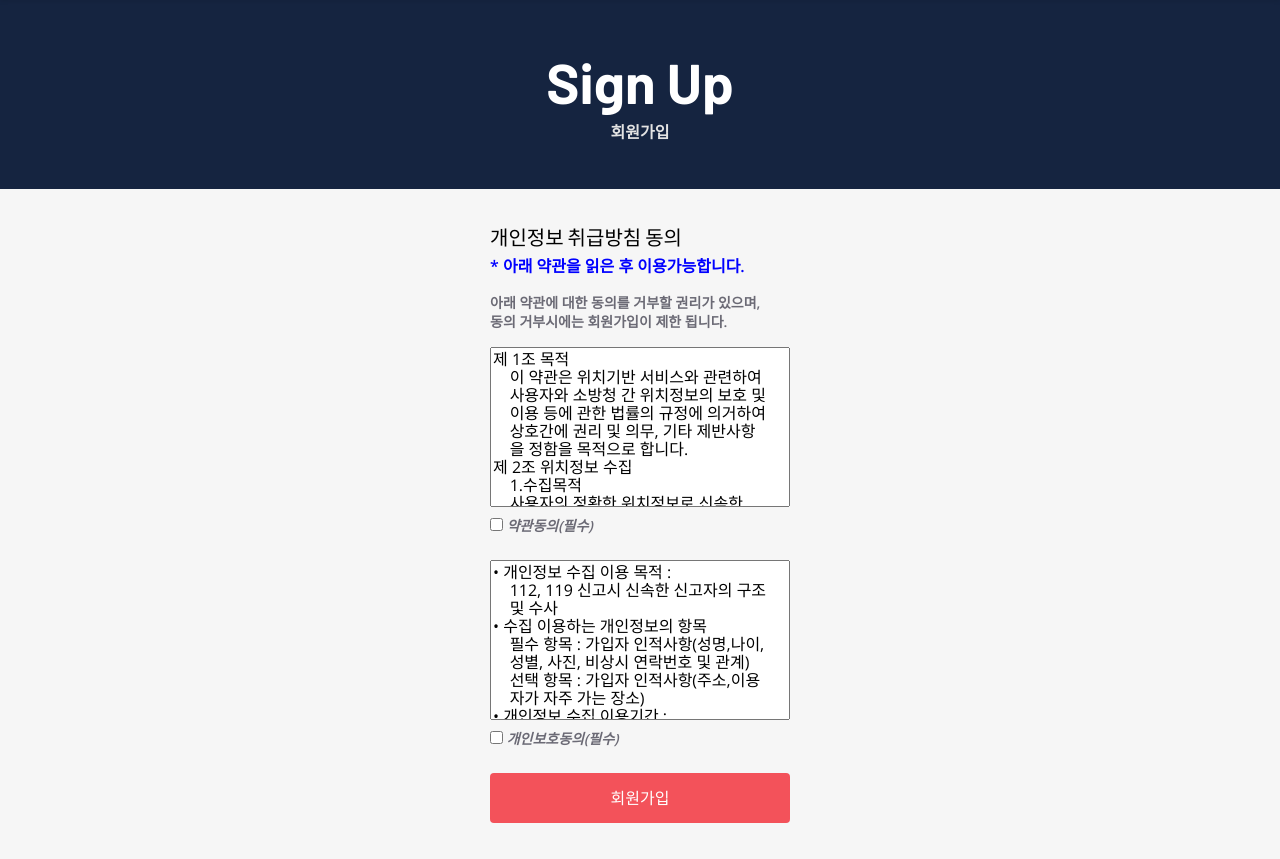
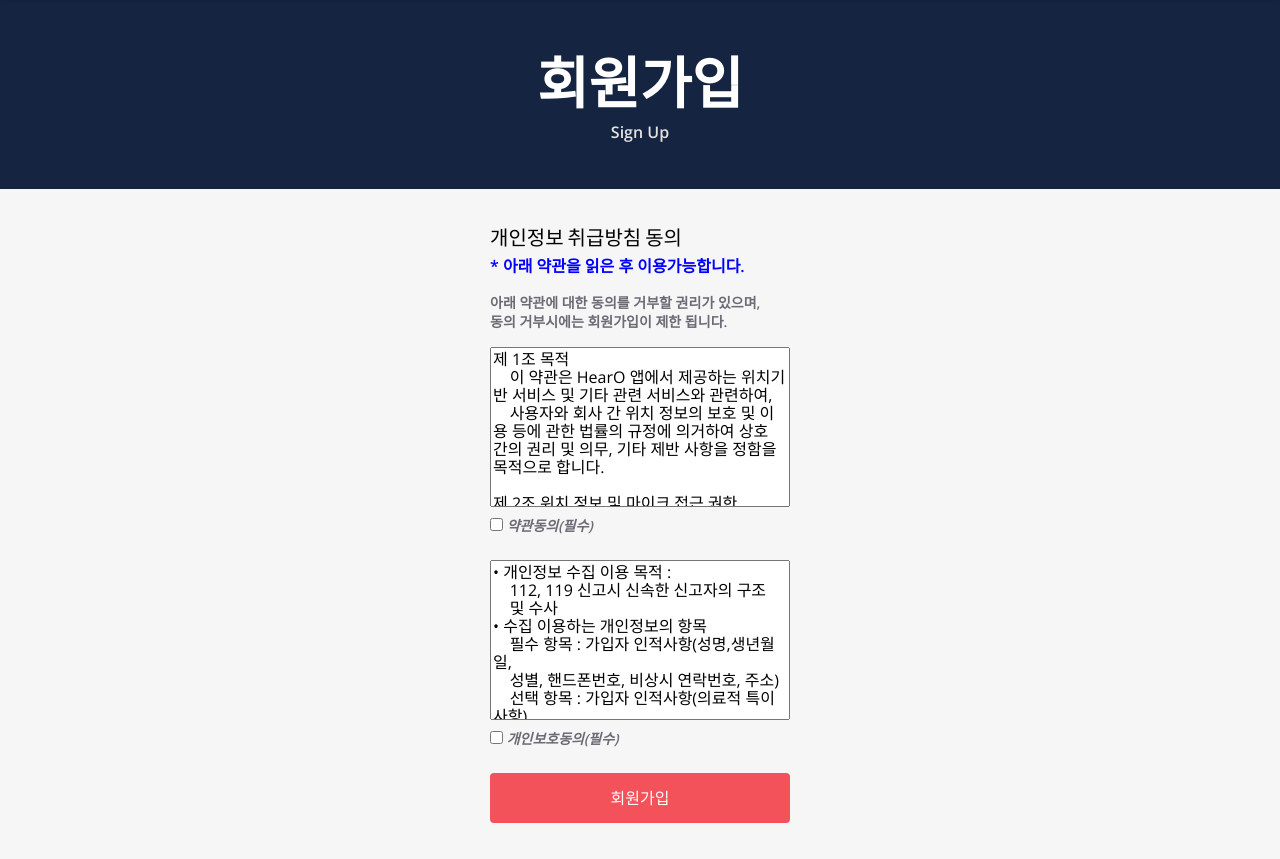
Before and after one commit to RedOff34/HearO, a Django app: page /SignIn/pia/ in a window 1280 px wide. Shown: the part 88-947 px from the top of the page. Run offline with Django 4.2, Linux system fonts and the light colour scheme; parts of the project's set-up code (start-up, migrations or seed data) failed here and were passed over; some libraries are stand-ins or nearby versions.

Commit message:
final_final

```diff
--- a/AI/ECS50DataModule.py
+++ b/AI/ECS50DataModule.py
@@ -27,7 +27,7 @@ class AudioDataset(Dataset):
 
         # Load audio data and perform any desired transformations
         sig, sr = librosa.load(audio_path, sr=44100, mono=True)
-        sig = librosa.util.fix_length(sig, size=5*sr)
+        sig = librosa.util.fix_length(sig, size=10*sr)
         sig_t = torch.tensor(sig)
         padding_mask = torch.zeros(1, sig_t.shape[0]).bool().squeeze(0)
         if self.transform:
--- a/templates/account/PIA.html
+++ b/templates/account/PIA.html
@@ -9,8 +9,8 @@
         <div class="container-fluid bg-dark p-5">
             <div class="row">
                 <div class="col-12 text-center">
-                    <h1 class="display-4 text-white">Sign Up</h1>
-                    <a>회원가입</a>
+                    <h1 class="display-4 text-white">회원가입</h1>
+                    <a>Sign Up</a>
                 </div>
             </div>
         </div>
@@ -60,37 +60,35 @@
             <p style="display:inline-block; font-size: 14px;"><b>동의 거부시에는 회원가입이 제한 됩니다.</b></p>
             <div><textarea id="privacy_text1" style="resize: none; width: 300px; height: 10rem;" readonly style="border: 1px solid #ced4da">
 제 1조 목적
-    이 약관은 위치기반 서비스와 관련하여
-    사용자와 소방청 간 위치정보의 보호 및
-    이용 등에 관한 법률의 규정에 의거하여
-    상호간에 권리 및 의무, 기타 제반사항
-    을 정함을 목적으로 합니다.
-제 2조 위치정보 수집
-    1.수집목적
-    사용자의 정확한 위치정보로 신속한
-    긴급구조를 목적으로 합니다. 사용자는
-    본 약관에 동의함으로써 이에 동의한
-    것으로 간주됩니다.
-    2.수집항목
-    사용자의 위치정보 및 이동전화번호
-    3.보유 및 활동기간
-    사용자의 정보는 신고접수시부터 상황
-    종결시까지 사용됩니다.
-    4. 동의거부 권리 및 불이익
-    본 개인정보에 제공에 대한 동의를 거부
-    하실 수 있습니다. 이 경우 119신고앱의
-    서비스 이용이 제한됩니다.
-제 3조 데이터네트워크/WIFI/GPS 활성화
-    이 약관은 119신고 앱으로 119 신고시,
-    신고 자의 정확한 위치정보 측정 및
-    전송을 위해 신고방식에 따라 위치서비
-    스(GPS, WIFI,무 선네트워크), 데이터
-    네트워크(3G,4G)등을 자동 활성화 시킬
-    수 있으며, 데이터네트워크(3G,4G)활성
-    화및 이용으로 인해 데이터 이용요금이
-    발생할 수 있습니다. 실행 중 삭 제 및
-    강제종료시 GPS등 5가지 항목의 상태
-    정보 복원이 불가능합니다.
+    이 약관은 HearO 앱에서 제공하는 위치기반 서비스 및 기타 관련 서비스와 관련하여,
+    사용자와 회사 간 위치 정보의 보호 및 이용 등에 관한 법률의 규정에 의거하여 상호 간의 권리 및 의무, 기타 제반 사항을 정함을 목적으로 합니다.
+
+제 2조 위치 정보 및 마이크 접근 권한
+
+    1. 수집 목적: 사용자의 정확한 위치 정보 및 주변 소음을 통한 비상 상황 감지를 위해 HearO 앱은 사용자의 위치 정보와 마이크에 접근합니다. 사용자는 본 약관에 동의함으로써 이에 동의한 것으로 간주됩니다.
+
+    2. 수집 항목: 사용자의 위치 정보, 마이크 접근 및 녹음 파일
+
+    3. 보유 및 활용 기간: 사용자의 정보는 비상 상황 감지 시부터 상황 종결 시까지 사용됩니다.
+
+    4. 동의 거부 권리 및 불이익: 본 위치 정보 및 마이크 접근 권한에 대한 동의를 거부하실 수 있습니다. 이 경우 HearO 앱의 일부 서비스 이용이 제한될 수 있습니다.
+
+제 3조 메시지 발송
+
+    1. 메시지 발송 목적: HearO 앱은 사용자의 안전을 위해 위험 상황 감지 시, 긴급신고 기관, 설정된 비상연락처로 상황 알림 메시지를 발송합니다. 사용자는 본 약관에 동의함으로써 이에 동의한 것으로 간주됩니다.
+
+    2. 메시지 발송 내용: 발송되는 메시지에는 사용자의 이름, 주소, 실시간 위치 정보와 상황 정보, 그리고 사용자의 의료 정보가 포함될 수 있습니다.
+
+    3. 동의 거부 권리 및 불이익: 본 메시지 발송 기능에 대한 동의를 거부하실 수 있습니다. 이 경우 HearO 앱의 일부 서비스 이용이 제한될 수 있습니다.
+
+제 4조 데이터 네트워크/WIFI/GPS 활성화
+
+    본 약관은 HearO 앱의 비상 상황 감지 및 보고를 위해,
+    사용자의 정확한 위치 정보 측정 및 전송을 위해 위치 서비스(GPS, WIFI, 무선 네트워크),
+    데이터 네트워크(3G, 4G 등) 등을 자동 활성화 할 수 있습니다.
+    데이터 네트워크 활성화 및 이용으로 인해 데이터 이용 요금이 발생할 수 있습니다.
+    실행 중 삭제 및 강제 종료 시 GPS 등 위치 정보 서비스의 상태 정보 복원이 불가능할 수 있습니다.
+
             </textarea></div>
             <div><label for="cb1" style="font-size: 14px; font-style: italic;"><input type="checkbox" id="cb1" name="agreement" value="accepted"> 약관동의(필수)</label></div><br>
 
@@ -99,17 +97,15 @@
     112, 119 신고시 신속한 신고자의 구조
     및 수사
 • 수집 이용하는 개인정보의 항목
-    필수 항목 : 가입자 인적사항(성명,나이,
-    성별, 사진, 비상시 연락번호 및 관계)
-    선택 항목 : 가입자 인적사항(주소,이용
-    자가 자주 가는 장소)
+    필수 항목 : 가입자 인적사항(성명,생년월일,
+    성별, 핸드폰번호, 비상시 연락번호, 주소)
+    선택 항목 : 가입자 인적사항(의료적 특이사항)
 • 개인정보 수집 이용기간 :
-    긴급신고앱 설치시부터 삭제시까지
+    HearO 앱 가입시부터 탈퇴시까지
 • 제공받는 자 :
-    경찰정, 지방경찰정 및 경찰서
+    경찰정, 지방경찰정 및 경찰서, 소방서
 • 제공받는 자의 이용목적 :
-    112신고시 신속한 신고자의 구조 및
-    수사
+    112.119신고시 신속한 신고자의 구조 및 수사
 • 제공 항목 :
     수집항목 전체
 • 제공받는 자의 개인정보 이용기간 :
@@ -118,9 +114,9 @@
     본 개인정보 제공이 대한 동의를 거부
     하실 수 있습니다.
 • 위치정보 전송
-    112 긴급 신고앱 설치후 112 신고를 할
+    HearO 앱 설치후 112,119 신고를 할
     경우 보다 신속한 신고자의 구조 및 수
-    사를 위해 신고자의 위치정보를 112 종
+    사를 위해 신고자의 위치정보를 112,119 종
     합상황실로 전송합니다.
             </textarea></div>
             <div><label for="cb2" style="font-size: 14px; font-style: italic;"><input type="checkbox" id="cb2" name="privacy" value="accepted"> 개인보호동의(필수)</label></div><br>
--- a/templates/account/signup_v2.html
+++ b/templates/account/signup_v2.html
@@ -6,8 +6,8 @@
         <div class="container-fluid bg-dark p-5">
             <div class="row">
                 <div class="col-12 text-center">
-                    <h1 class="display-4 text-white">Sign Up</h1>
-                    <a>회원가입</a>
+                    <h1 class="display-4 text-white">회원가입</h1>
+                    <a>Sign Up</a>
                 </div>
             </div>
         </div>
```
Also changed, not shown: app/views.py (+15 -1 lines), templates/main/Info.html (+4 -4 lines), templates/main/popup2.html (+4 -4 lines).
